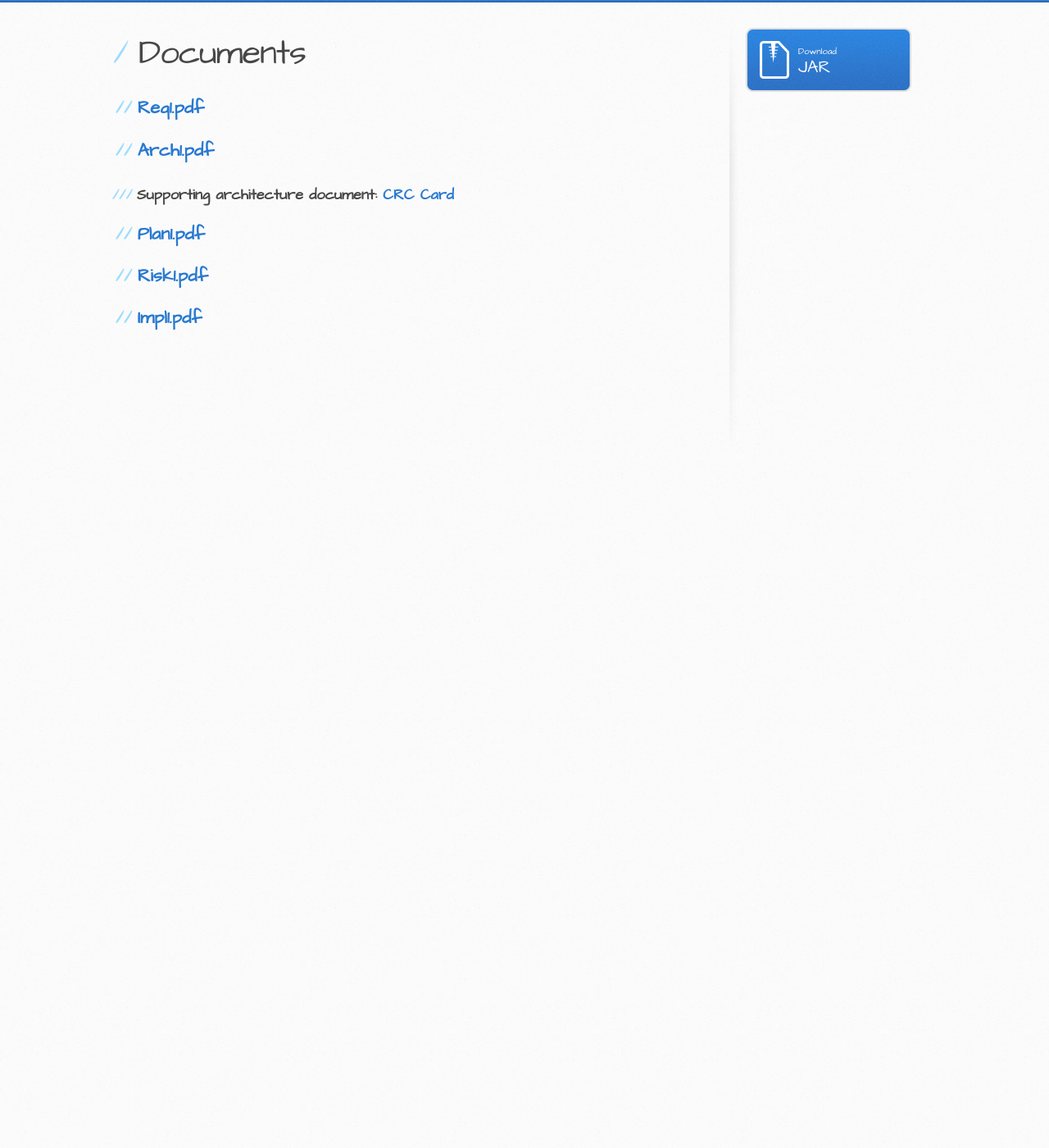
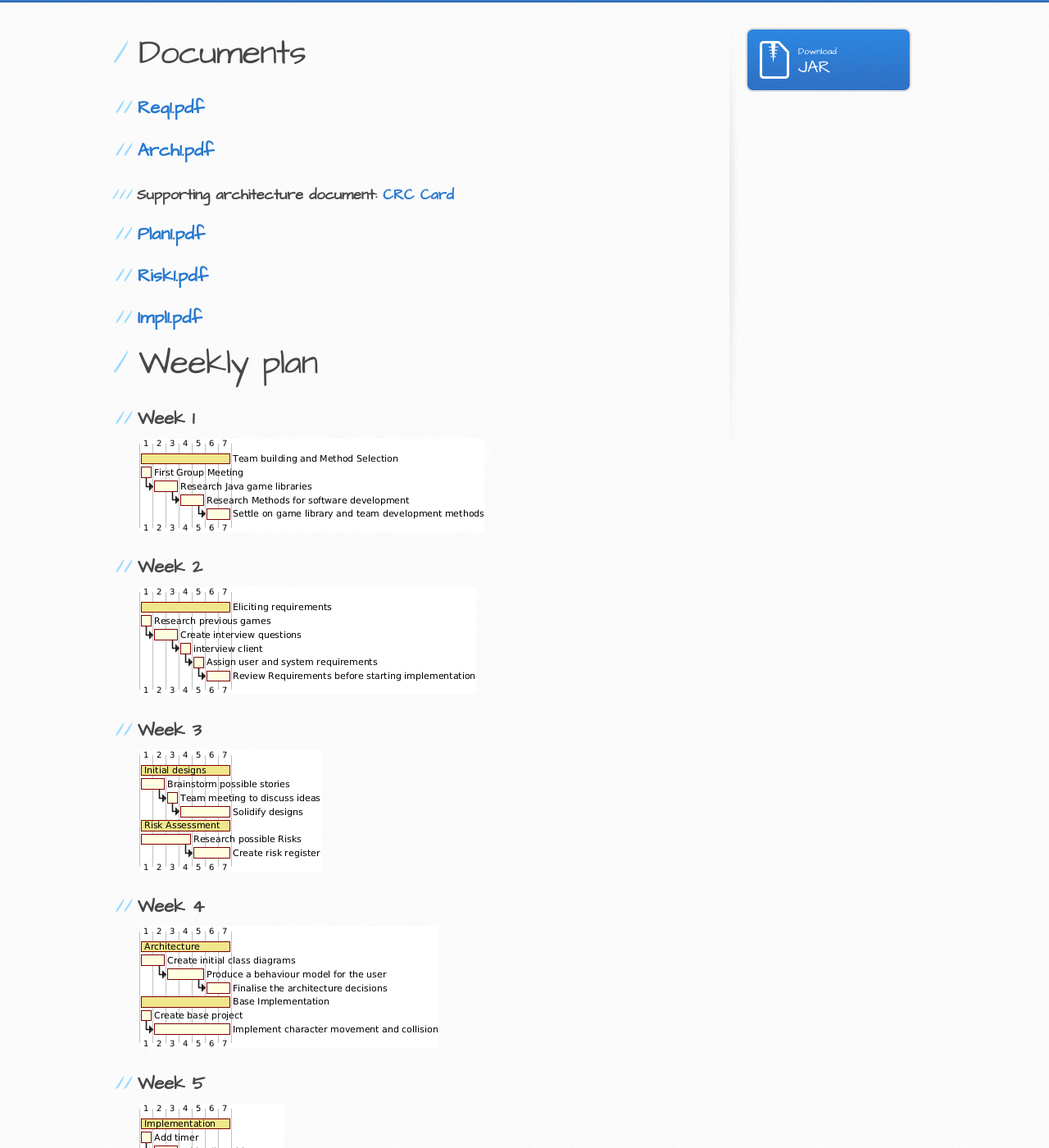
Before and after one commit to escape-from-uni/escape-from-uni.github.io, a Jekyll site: the page built from index.markdown, in a window 1280 px wide and 1400 px high, scrolled down 270 px. Shown: the whole window at 82% size. Built offline with Jekyll 4.4.1, drawn with Linux system fonts in a browser that asks for light colours; our own code applies the rules of GitHub Pages for plain Markdown files; before the commit the page ends 900 px from its top, so only the background shows below that.

Commit message:
Add Weekly Plan

```diff
--- a/index.markdown
+++ b/index.markdown
@@ -10,3 +10,18 @@ layout: default
 ## [Plan1.pdf](https://docs.google.com/document/d/14HtEC43lXPSArmGxVsPV3zZdgpDReIoj-UL0VRDTm7k)
 ## [Risk1.pdf](https://docs.google.com/document/d/1VeXGTjoGHkr_3nq36DAtoAr0F2URR5sL55XiPgJvNSo)
 ## [Impl1.pdf](https://docs.google.com/document/d/1CWU3vWAC9SIn7TffVWqK80HflwP4JdWJY5-EorGJHCE)
+
+# Weekly plan
+
+## Week 1
+![Week 1](assets/images/plan/week1.png)
+## Week 2
+![Week 2](assets/images/plan/week2.png)
+## Week 3
+![Week 3](assets/images/plan/week3.png)
+## Week 4
+![Week 4](assets/images/plan/week4.png)
+## Week 5
+![Week 5](assets/images/plan/week5.png)
+## Week 6
+![Week 6](assets/images/plan/week6.png)
```
Also changed, not shown: assets/images/plan/week1.png (added), assets/images/plan/week2.png (added), assets/images/plan/week3.png (added), assets/images/plan/week4.png (added), assets/images/plan/week5.png (added), assets/images/plan/week6.png (added).
